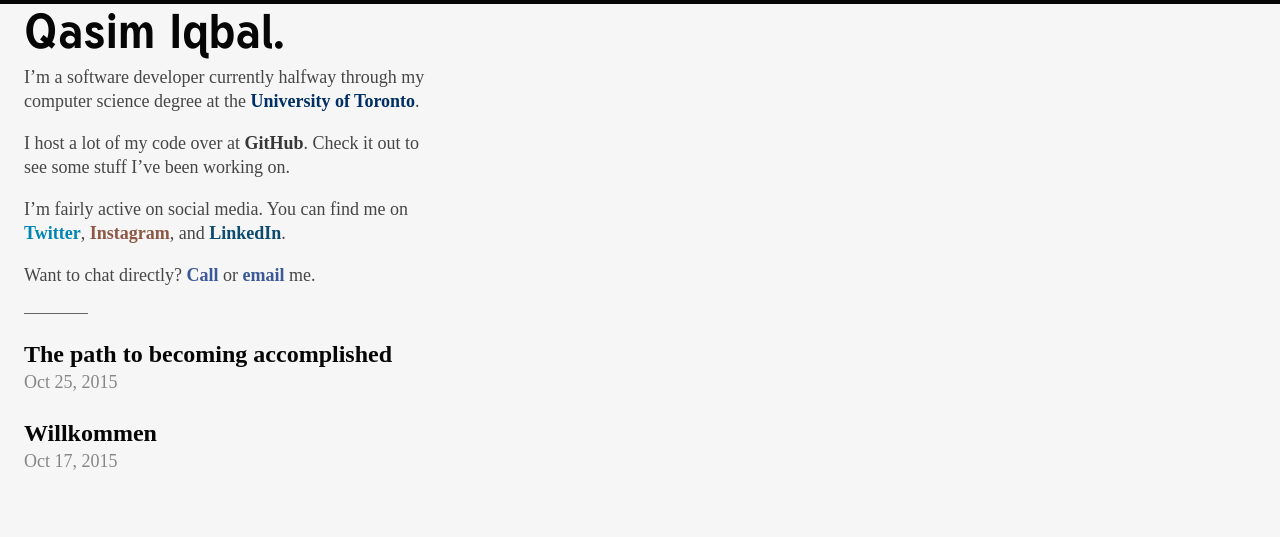
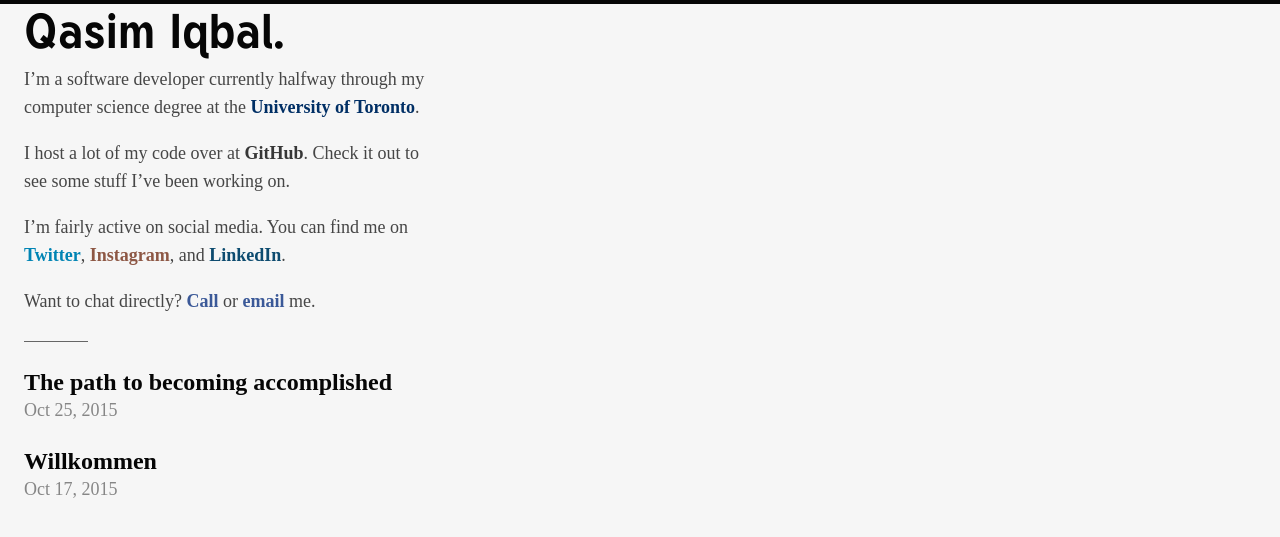
Before and after one commit to qasim/qas.im, a Jekyll site: the page built from index.html, in a window 1280 px wide. Shown: the top 537 px of the page. Built offline with Jekyll 4.4.1, drawn with Linux system fonts in a browser that asks for light colours; some web fonts are replaced.

Commit message:
Update qasim.css

```diff
--- a/assets/css/qasim.css
+++ b/assets/css/qasim.css
@@ -45,7 +45,7 @@
   max-width: 416px;
   margin-left: 24px;
   margin-right: 24px;
-  line-height: 24px;
+  line-height: 28px;
 }
 
 .content p:first-child {
```
